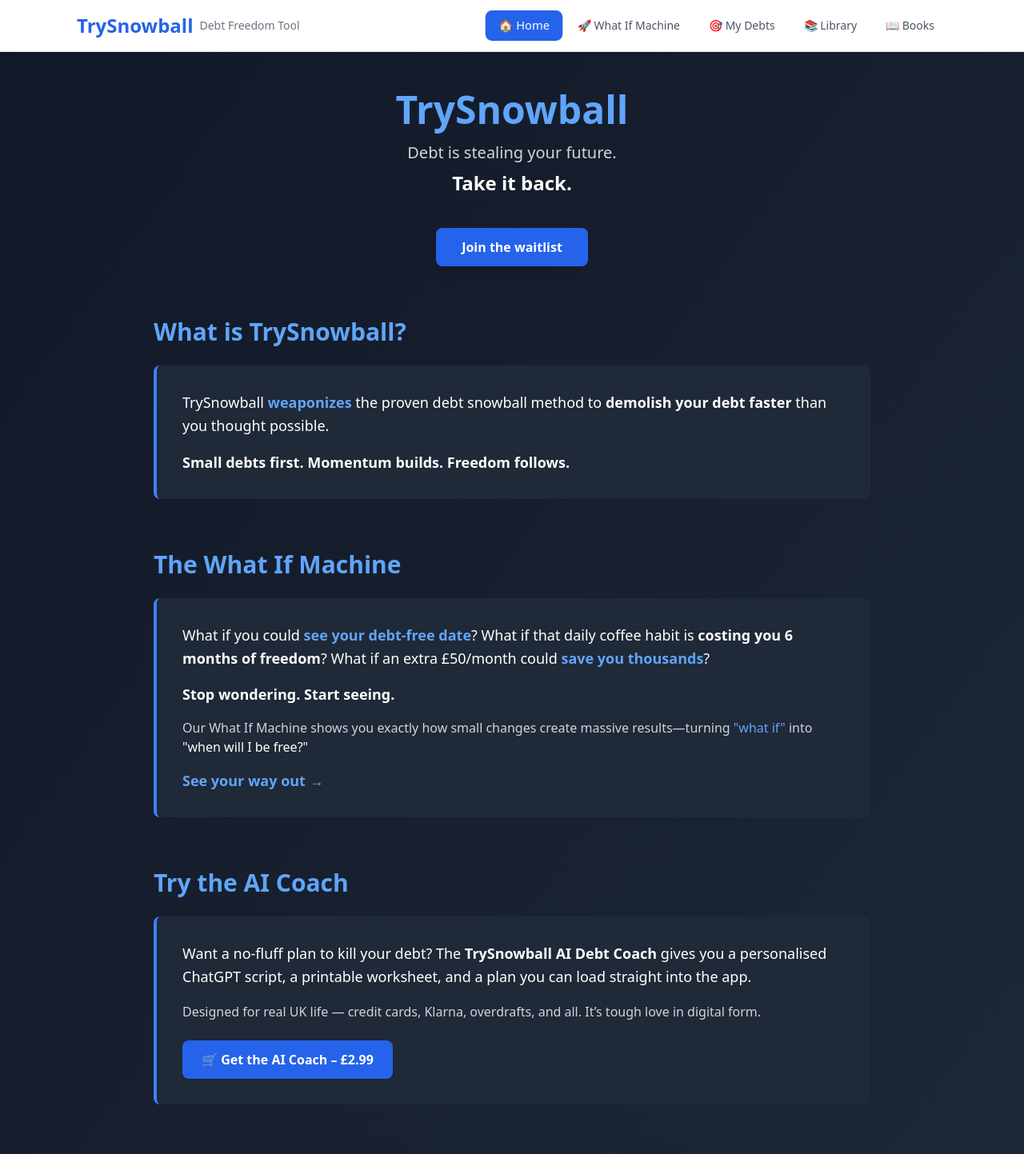
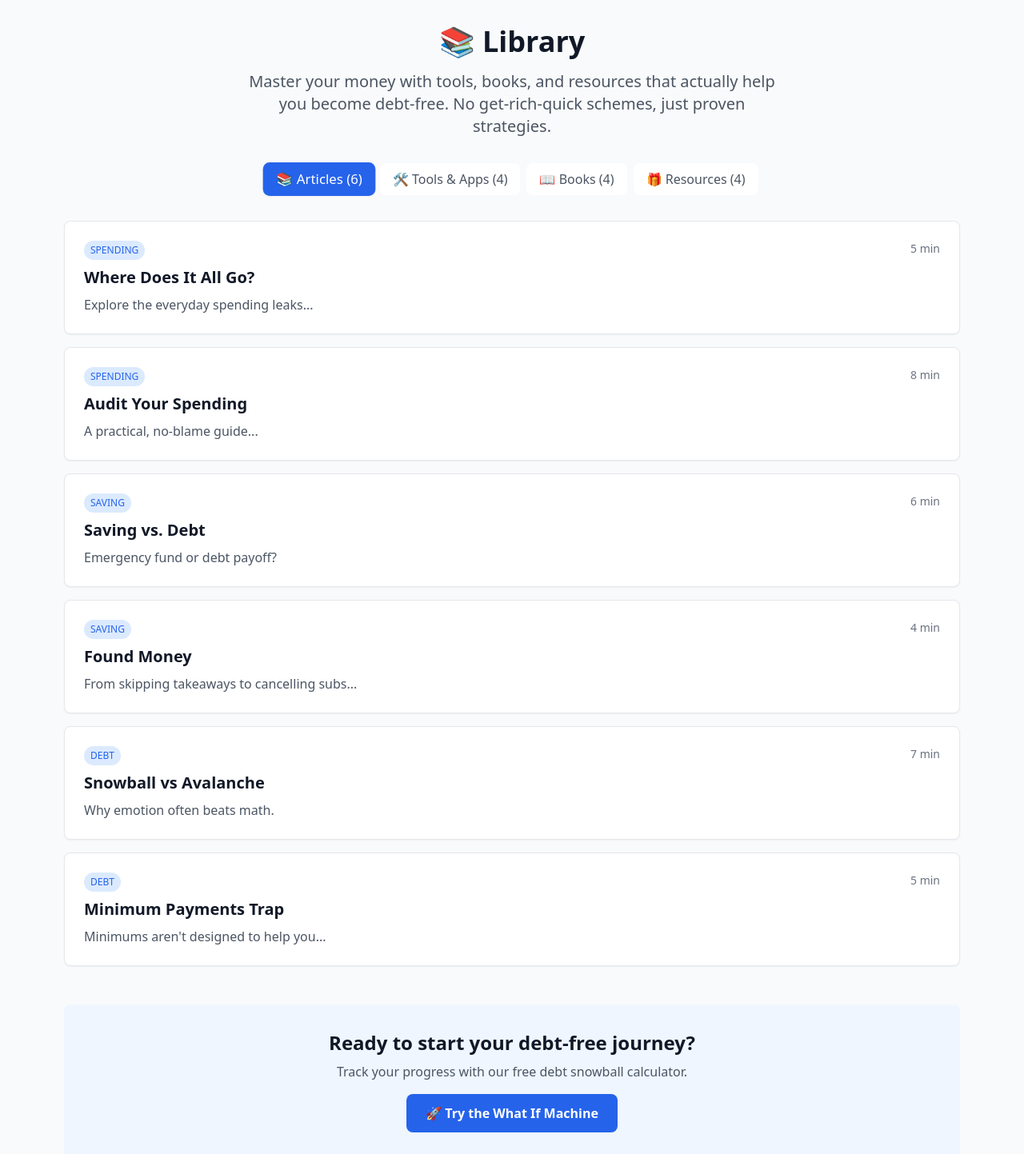
Before and after one commit to richbate/trysnowball-frontend, a React (Create React App) app: page / in a window 1280 px wide. Shown: the top 1443 px of the page at 80% size. Built offline with nearby package versions, Linux system fonts and the light colour scheme.

Commit message:
library updates

```diff
--- a/src/App.js
+++ b/src/App.js
@@ -1,157 +1,261 @@
 import React, { useState } from 'react';
-import DebtTracker from './pages/MyDebtsPage';
-//import Auth, { useAuth } from './components/auth';
-import WhatIfMachine from './pages/WhatIfMachine';
-import Home from './pages/Home';
-import Library from './pages/Library';
 
-// const user = true;
-const loading = false;
+const Library = () => {
+  const [activeTab, setActiveTab] = useState('articles');
 
-function App() {
-  const [currentPage, setCurrentPage] = useState('home');
-  console.log('Current page is:', currentPage);
-  const [isMenuOpen, setIsMenuOpen] = useState(false);
+  const articles = [
+    { tag: 'Spending', title: 'Where Does It All Go?', href: 'spending-habits.html', desc: 'Explore the everyday spending leaks...', readTime: '5 min' },
+    { tag: 'Spending', title: 'Audit Your Spending', href: 'audit-spending.html', desc: 'A practical, no-blame guide...', readTime: '8 min' },
+    { tag: 'Saving', title: 'Saving vs. Debt', href: 'saving-vs-debt.html', desc: 'Emergency fund or debt payoff?', readTime: '6 min' },
+    { tag: 'Saving', title: 'Found Money', href: 'found-money.html', desc: 'From skipping takeaways to cancelling subs...', readTime: '4 min' },
+    { tag: 'Debt', title: 'Snowball vs Avalanche', href: 'snowball-vs-avalanche.html', desc: 'Why emotion often beats math.', readTime: '7 min' },
+    { tag: 'Debt', title: 'Minimum Payments Trap', href: 'minimum-payment-trap.html', desc: 'Minimums aren\'t designed to help you...', readTime: '5 min' },
+  ];
 
-  // const { user, loading } = useAuth();
+  const tools = [
+    {
+      title: 'You Need A Budget (YNAB)',
+      desc: 'The gold standard for zero-based budgeting. Perfect for debt payoff planning.',
+      link: 'https://www.youneedabudget.com',
+      price: '£12/month',
+      badge: 'Popular'
+    },
+    {
+      title: 'Mint (Free)',
+      desc: 'Free spending tracker that connects to your bank accounts.',
+      link: 'https://mint.intuit.com',
+      price: 'Free',
+      badge: 'Free'
+    },
+    {
+      title: 'Debt Payoff Planner',
+      desc: 'Simple app focused purely on debt elimination strategies.',
+      link: 'https://debtpayoffplanner.com',
+      price: '£3.99',
+      badge: 'Focused'
+    },
+    {
+      title: 'Spreadsheet Templates',
+      desc: 'Free Google Sheets templates for budget tracking and debt payoff.',
+      link: 'https://sheets.google.com',
+      price: 'Free',
+      badge: 'DIY'
+    },
+  ];
 
-  if (loading) {
-    return (
-      <div className="min-h-screen bg-gray-50 flex items-center justify-center">
-        <div>Loading...</div>
-      </div>
-    );
-  }
+  const books = [
+    {
+      title: 'The Total Money Makeover',
+      author: 'Dave Ramsey',
+      desc: 'The debt snowball method explained step-by-step.',
+      link: 'https://amazon.co.uk',
+      price: '£12.99',
+      badge: 'Classic'
+    },
+    {
+      title: 'Your Money or Your Life',
+      author: 'Vicki Robin',
+      desc: 'Transform your relationship with money and achieve financial independence.',
+      link: 'https://amazon.co.uk',
+      price: '£14.99',
+      badge: 'Life-changing'
+    },
+    {
+      title: 'The Richest Man in Babylon',
+      author: 'George S. Clason',
+      desc: 'Timeless money wisdom in simple parables.',
+      link: 'https://amazon.co.uk',
+      price: '£8.99',
+      badge: 'Timeless'
+    },
+    {
+      title: 'I Will Teach You to Be Rich',
+      author: 'Ramit Sethi',
+      desc: 'No-guilt, practical approach to money for younger audiences.',
+      link: 'https://amazon.co.uk',
+      price: '£13.99',
+      badge: 'Practical'
+    },
+  ];
 
-  // if (!user) {
-  //  return <Auth onAuthSuccess={() => {}} />;
-  //}
+  const resources = [
+    {
+      title: 'Debt Snowball Calculator',
+      desc: 'Calculate your debt-free date with different payment strategies.',
+      link: 'https://www.vertex42.com/Calculators/debt-reduction-calculator.html',
+      type: 'Calculator',
+      buttonText: '🧮 Calculate now'
+    },
+    {
+      title: 'Monthly Budget Template',
+      desc: 'Simple spreadsheet to track income, expenses, and debt payments.',
+      link: 'https://www.moneyhelper.org.uk/en/everyday-money/budgeting/budget-planner',
+      type: 'Template',
+      buttonText: 'View template'
+    },
+    {
+      title: 'Expense Audit Worksheet',
+      desc: 'Find hidden money leaks in your spending.',
+      link: '#',
+      type: 'Worksheet',
+      buttonText: '🔍 Get worksheet'
+    },
+    {
+      title: 'CheckMyFile',
+      desc: 'See your full credit report from all 4 UK agencies. Know where you stand.',
+      link: 'https://www.checkmyfile.com',
+      type: 'Credit Report',
+      buttonText: 'Sign up now'
+    },
+  ];
 
-  const renderPage = () => {
-    switch (currentPage) {
-      case 'home':
-        return <Home />;
+  const tabs = [
+    { id: 'articles', label: '📚 Articles', count: articles.length },
+    { id: 'tools', label: '🛠️ Tools & Apps', count: tools.length },
+    { id: 'books', label: '📖 Books', count: books.length },
+    { id: 'free', label: '🎁 Resources', count: resources.length },
+  ];
 
-      case 'library':
-        return <Library />;
+  const renderArticles = () => (
+    <div className="grid gap-4">
+      {articles.map(({ tag, title, href, desc, readTime }) => (
+        <div key={href} className="p-6 border rounded-lg bg-white shadow-sm hover:shadow-md transition-shadow">
+          <div className="flex items-start justify-between mb-2">
+            <span className="inline-block px-2 py-1 text-xs uppercase bg-blue-100 text-blue-600 rounded-full font-medium">{tag}</span>
+            <span className="text-sm text-gray-500">{readTime}</span>
+          </div>
+          <a href={href} className="text-xl font-semibold text-gray-900 hover:text-blue-600 transition-colors">{title}</a>
+          <p className="text-gray-600 mt-2">{desc}</p>
+        </div>
+      ))}
+    </div>
+  );
 
-      case 'debts':
-        return <DebtTracker onPageChange={setCurrentPage} />;
+  const renderTools = () => (
+    <div className="grid gap-4 md:grid-cols-2">
+      {tools.map(({ title, desc, link, price, badge }) => (
+        <div key={title} className="p-6 border rounded-lg bg-white shadow-sm hover:shadow-md transition-shadow">
+          <div className="flex items-start justify-between mb-2">
+            <span className="inline-block px-2 py-1 text-xs bg-green-100 text-green-600 rounded-full font-medium">{badge}</span>
+            <span className="text-sm font-semibold text-gray-900">{price}</span>
+          </div>
+          <h3 className="text-lg font-semibold text-gray-900 mb-2">{title}</h3>
+          <p className="text-gray-600 mb-4">{desc}</p>
+          <a
+            href={link}
+            target="_blank"
+            rel="noopener noreferrer"
+            className="inline-flex items-center px-4 py-2 bg-blue-600 text-white rounded-lg hover:bg-blue-700 transition-colors text-sm font-medium"
+          >
+            Try it out →
+          </a>
+        </div>
+      ))}
+    </div>
+  );
 
-      case 'what-if':
-        return <WhatIfMachine onPageChange={setCurrentPage} />;
+  const renderBooks = () => (
+    <div className="grid gap-4 md:grid-cols-2">
+      {books.map(({ title, author, desc, link, price, badge }) => (
+        <div key={title} className="p-6 border rounded-lg bg-white shadow-sm hover:shadow-md transition-shadow">
+          <div className="flex items-start justify-between mb-2">
+            <span className="inline-block px-2 py-1 text-xs bg-purple-100 text-purple-600 rounded-full font-medium">{badge}</span>
+            <span className="text-sm font-semibold text-gray-900">{price}</span>
+          </div>
+          <h3 className="text-lg font-semibold text-gray-900 mb-1">{title}</h3>
+          <p className="text-sm text-gray-500 mb-2">by {author}</p>
+          <p className="text-gray-600 mb-4">{desc}</p>
+          <a
+            href={link}
+            target="_blank"
+            rel="noopener noreferrer"
+            className="inline-flex items-center px-4 py-2 bg-orange-600 text-white rounded-lg hover:bg-orange-700 transition-colors text-sm font-medium"
+          >
+            📚 Buy on Amazon →
+          </a>
+        </div>
+      ))}
+    </div>
+  );
 
-      //case 'thank-you':
-        // return <ThankYou />;
+  const renderResources = () => (
+    <div className="grid gap-4 md:grid-cols-2">
+      {resources.map(({ title, desc, link, type, buttonText }) => (
+        <div key={title} className="p-6 border rounded-lg bg-white shadow-sm hover:shadow-md transition-shadow">
+          <div className="flex items-start justify-between mb-2">
+            <span className="inline-block px-2 py-1 text-xs bg-emerald-100 text-emerald-600 rounded-full font-medium">{type}</span>
+            <span className="text-sm font-semibold text-emerald-600">FREE</span>
+          </div>
+          <h3 className="text-lg font-semibold text-gray-900 mb-2">{title}</h3>
+          <p className="text-gray-600 mb-4">{desc}</p>
+          <a
+            href={link}
+            target="_blank"
+            rel="noopener noreferrer"
+            className="inline-flex items-center px-4 py-2 bg-emerald-600 text-white rounded-lg hover:bg-emerald-700 transition-colors text-sm font-medium"
+          >
+            {buttonText} →
+          </a>
+        </div>
+      ))}
+    </div>
+  );
 
-      case 'books':
-        return (
-          <div className="min-h-screen bg-gray-50">
-            {/* Your full books section */}
-          </div>
-        );
-
-      default:
-        return <div className="p-10 text-center text-gray-600">Page not found.</div>;
+  const renderContent = () => {
+    switch(activeTab) {
+      case 'articles': return renderArticles();
+      case 'tools': return renderTools();
+      case 'books': return renderBooks();
+      case 'free': return renderResources();
+      default: return renderArticles();
     }
   };
 
-  // Navigation items with emojis for better UX
-  const navItems = [
-    ['home', '🏠 Home'],
-    ['what-if', '🚀 What If Machine'],
-    ['debts', '🎯 My Debts'],
-    ['library', '📚 Library'],
-    ['books', '📖 Books'],
-  ];
-
   return (
     <div className="min-h-screen bg-gray-50">
-      {/* Enhanced Navigation */}
-      <nav className="bg-white shadow-sm border-b border-gray-200 sticky top-0 z-50">
-        <div className="max-w-6xl mx-auto px-4 sm:px-6 lg:px-8">
-          <div className="flex justify-between items-center h-16">
-            {/* Logo/Brand */}
+      <div className="max-w-6xl mx-auto px-4 py-8">
+        {/* Header */}
+        <div className="text-center mb-8">
+          <h1 className="text-4xl font-bold text-gray-900 mb-4">📚 Library</h1>
+          <p className="text-xl text-gray-600 max-w-2xl mx-auto">
+            Master your money with tools, books, and resources that actually help you become debt-free.
+            No get-rich-quick schemes, just proven strategies.
+          </p>
+        </div>
+
+        {/* Tabs */}
+        <div className="flex flex-wrap justify-center gap-2 mb-8">
+          {tabs.map(({ id, label, count }) => (
             <button
-              onClick={() => setCurrentPage('home')}
-              className="flex items-center space-x-2 text-2xl font-bold text-blue-600 hover:text-blue-700 transition-colors"
+              key={id}
+              onClick={() => setActiveTab(id)}
+              className={`px-4 py-2 rounded-lg font-medium transition-all ${
+                activeTab === id
+                  ? 'bg-blue-600 text-white shadow-sm transform scale-105'
+                  : 'bg-white text-gray-600 hover:text-gray-900 hover:bg-gray-100'
+              }`}
             >
-              <span>TrySnowball</span>
-              <span className="text-sm text-gray-500 font-normal">Debt Freedom Tool</span>
+              {label} ({count})
             </button>
+          ))}
+        </div>
 
-            {/* Navigation Items */}
-            <div className="hidden md:flex space-x-1">
-              {navItems.map(([page, label]) => (
-                <button
-                  key={page}
-                  onClick={() => setCurrentPage(page)}
-                  className={`px-4 py-2 rounded-lg text-sm font-medium transition-all duration-200 ${
-                    currentPage === page
-                      ? 'bg-blue-600 text-white shadow-sm transform scale-105'
-                      : 'text-gray-600 hover:text-gray-900 hover:bg-gray-100'
-                  }`}
-                >
-                  {label}
-                </button>
-              ))}
-            </div>
+        {/* Content */}
+        <div className="transition-all duration-300">
+          {renderContent()}
+        </div>
 
-            {/* Mobile menu button */}
-            <div className="md:hidden">
-              <button
-                onClick={() => setIsMenuOpen(!isMenuOpen)}
-                className="text-gray-600 hover:text-gray-900 p-2"
-              >
-                <svg className="w-6 h-6" fill="none" stroke="currentColor" viewBox="0 0 24 24">
-                  <path strokeLinecap="round" strokeLinejoin="round" strokeWidth={2} d="M4 6h16M4 12h16M4 18h16" />
-                </svg>
-              </button>
-            </div>
-          </div>
-
-          {/* Mobile Navigation */}
-          {isMenuOpen && (
-            <div className="md:hidden border-t border-gray-200 py-2">
-              <div className="flex flex-col space-y-1">
-                {navItems.map(([page, label]) => (
-                  <button
-                    key={page}
-                    onClick={() => {
-                      setCurrentPage(page);
-                      setIsMenuOpen(false); // Close menu when clicked
-                    }}
-                    className={`px-4 py-2 text-left rounded-lg text-sm font-medium transition-colors ${
-                      currentPage === page
-                        ? 'bg-blue-600 text-white'
-                        : 'text-gray-600 hover:text-gray-900 hover:bg-gray-100'
-                    }`}
-                  >
-                    {label}
-                  </button>
-                ))}
-              </div>
-            </div>
-          )}
+        {/* Footer CTA */}
+        <div className="mt-12 text-center p-8 bg-blue-50 rounded-lg">
+          <h3 className="text-2xl font-bold text-gray-900 mb-2">Ready to start your debt-free journey?</h3>
+          <p className="text-gray-600 mb-4">Track your progress with our free debt snowball calculator.</p>
+          <button className="px-6 py-3 bg-blue-600 text-white rounded-lg font-semibold hover:bg-blue-700 transition-colors">
+            🚀 Try the What If Machine
+          </button>
         </div>
-      </nav>
-
-      {/* Page Content */}
-      <div className="transition-all duration-300 ease-in-out">
-        {renderPage()}
       </div>
-
-      {/* Footer */}
-      <footer className="bg-white border-t border-gray-200 mt-16">
-        <div className="max-w-6xl mx-auto px-4 sm:px-6 lg:px-8 py-8">
-          <div className="text-center text-gray-500 text-sm">
-            <p>🔒 All your financial data stays private on your device</p>
-            <p className="mt-2">Built to help you become debt-free faster with the snowball method</p>
-          </div>
-        </div>
-      </footer>
     </div>
   );
-}
+};
 
-export default App;
+export default Library;
```
